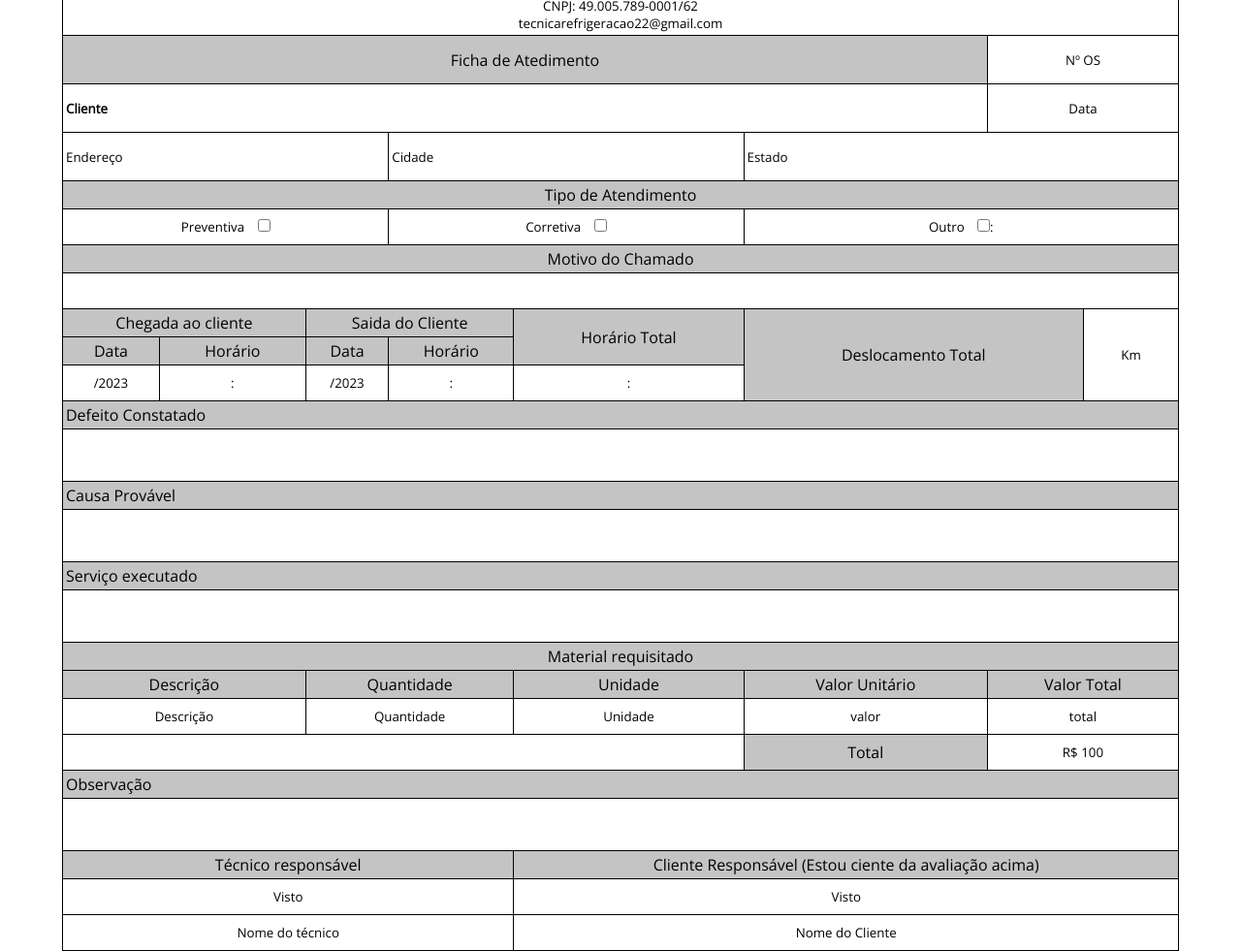
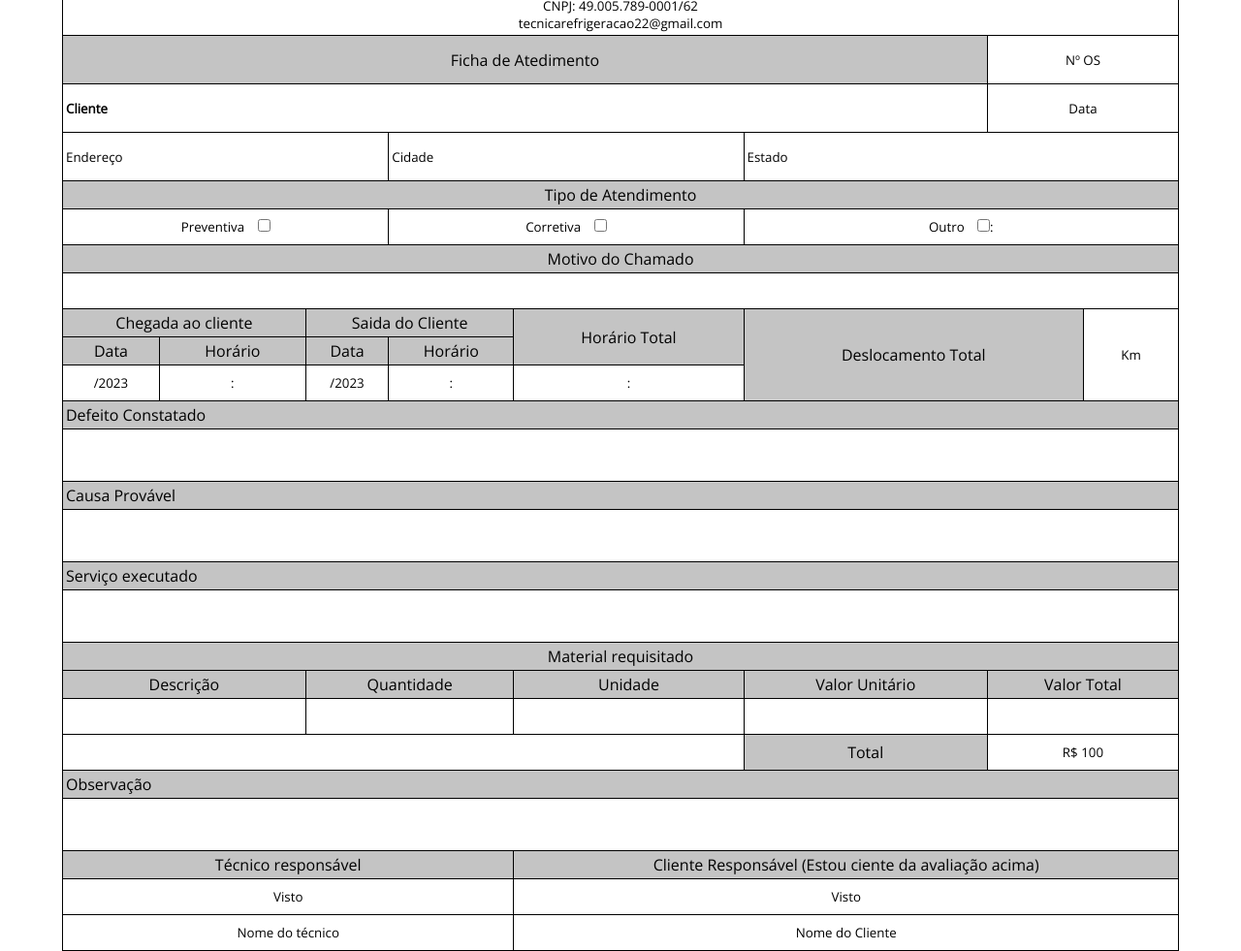
Before and after one commit to vini205/pdf-generator, a website built with Parcel: page src/html/index.html in a window 1280 px wide. Shown: the part 80-1061 px from the top of the page at 97% size. Built offline with nearby package versions, Linux system fonts and the light colour scheme.

Commit message:
FIX: quantidade td

```diff
--- a/src/html/index.html
+++ b/src/html/index.html
@@ -240,11 +240,11 @@
           </tr>
 
           <tr id="materiais" class="material__td">
-            <td colspan="2">Descrição</td>
-            <td colspan="2">Quantidade</td>
-            <td colspan="2">Unidade</td>
-            <td colspan="2">valor</td>
-            <td colspan="2">total</td>
+            <td colspan="2"></td>
+            <td colspan="2"></td>
+            <td colspan="2"></td>
+            <td colspan="2"></td>
+            <td colspan="2"></td>
           </tr>
           <tr class="material__td">
             <td colspan="7"></td>
--- a/src/script/index.js
+++ b/src/script/index.js
@@ -217,13 +217,16 @@ function addMaterialToTable() {
     for (let td = 0; td < element.cells.length; td++) {
       const e = element.cells[td];//Acessing TD
       let value = values[td].value;
-      if(values[td].type == 'number'){
+      let m = values[td].id.slice(0,5);
+      c(m);
+      if(values[td].type == 'number' && m !=='imqtd'){
         if(values[td].value===''){
-          e.innerHTML = 'R$ 0'
+          e.innerHTML = 'R$ 0';
         }else{
           e.innerHTML = `R$ ${value}`;
         }
       }else{
+
         e.innerHTML = value;
 
       }
```
Also changed, not shown: dist/index.html, 4 other files.
